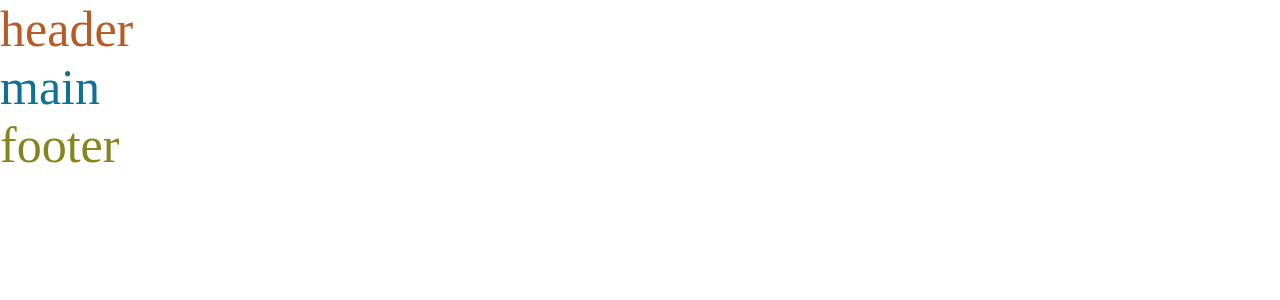
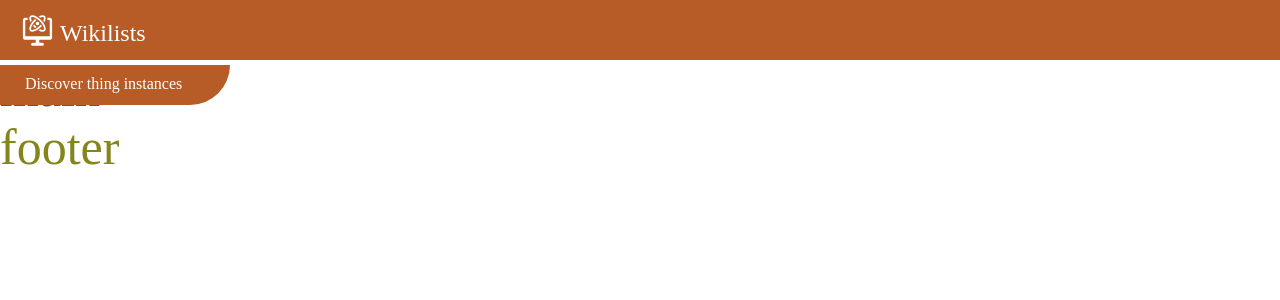
Before and after one commit to devchep/wikidata-lists, a React app: page / in a window 1280 px wide. Shown: the top 300 px of the page. Built offline with nearby package versions, Linux system fonts and the light colour scheme.

Commit message:
:sparkles: add header

```diff
--- /dev/null
+++ b/src/Assets/LogoImage.tsx
@@ -0,0 +1,18 @@
+import React from 'react'
+
+interface LogoImageProps {
+    color: string;
+}
+
+export default function LogoImage({color} : LogoImageProps) {
+    return (
+        <svg width="35" height="35" viewBox="0 0 35 35" fill="none" xmlns="http://www.w3.org/2000/svg">
+        <path d="M17.5 12.25C18.4665 12.25 19.25 11.4665 19.25 10.5C19.25 9.5335 18.4665 8.75 17.5 8.75C16.5335 8.75 15.75 9.5335 15.75 10.5C15.75 11.4665 16.5335 12.25 17.5 12.25Z" fill={color}/>
+        <path d="M20.9866 7.01335C18.0308 4.0576 14.6609 2.32801 12.2966 2.33326C11.3989 2.3356 10.647 2.5876 10.1173 3.11726C9.59056 3.64285 9.33331 4.37493 9.33331 5.27676C9.33331 6.44926 9.75156 7.87085 10.5391 9.36826C10.8961 8.8456 11.2886 8.32176 11.7215 7.80085C11.6252 7.58268 11.5377 7.36626 11.4613 7.15451C11.1825 6.37401 11.0798 5.75568 11.0833 5.2931C11.0868 4.81885 11.2006 4.50851 11.3546 4.35451C11.5109 4.19818 11.8282 4.08326 12.3141 4.08326C12.7744 4.08326 13.3857 4.18651 14.154 4.46126C15.9419 5.10235 17.9818 6.48368 19.7487 8.2506C21.5156 10.0175 22.897 12.0568 23.5381 13.8453C23.8064 14.5938 23.9166 15.1654 23.9166 15.6484C23.9166 16.1553 23.8058 16.4849 23.6454 16.6453C23.4961 16.7947 23.1997 16.9166 22.75 16.9166C22.267 16.9166 21.6504 16.8268 20.8454 16.5386C20.6336 16.4628 20.4178 16.3747 20.2002 16.279C19.6834 16.706 19.1572 17.0986 18.6281 17.4585C20.1372 18.2536 21.5711 18.6666 22.75 18.6666C23.6431 18.6666 24.3623 18.4035 24.8826 17.8826C25.4123 17.3535 25.6666 16.6127 25.6666 15.705C25.6666 13.3408 23.9429 9.96968 20.9866 7.01335V7.01335Z" fill={color}/>
+        <path d="M15.2513 12.7487C14.833 12.3304 14.4387 11.8964 14.0689 11.4548C13.7002 11.9781 13.3741 12.5019 13.1058 13.0147C13.3957 13.3419 13.6955 13.6668 14.0146 13.9859C14.3337 14.305 14.6586 14.6048 14.9864 14.8948C15.4986 14.6264 16.0219 14.2998 16.5457 13.9317C16.1029 13.5613 15.6689 13.1669 15.2513 12.7487V12.7487Z" fill={color}/>
+        <path d="M20.1944 4.72375C20.4143 4.62692 20.6319 4.53825 20.8454 4.46184C21.6142 4.1865 22.2256 4.08325 22.6858 4.08325C23.1717 4.08325 23.4891 4.19817 23.646 4.3545C23.7947 4.50384 23.9061 4.80017 23.9166 5.24992C23.9271 5.71717 23.8268 6.3495 23.5386 7.1545C23.4634 7.36509 23.3759 7.57975 23.2802 7.79675C23.7131 8.3165 24.1074 8.83975 24.4644 9.36242C25.2484 7.86908 25.6666 6.49242 25.6666 5.28259C25.6666 4.39184 25.41 3.644 24.8826 3.11725C24.3623 2.59634 23.6267 2.33325 22.75 2.33325C21.5833 2.33325 20.1442 2.74392 18.6381 3.53609C19.1578 3.89134 19.677 4.29383 20.1944 4.72375Z" fill={color}/>
+        <path d="M20.9318 11.4554C20.5613 11.897 20.167 12.331 19.7493 12.7493C17.9824 14.5162 15.9431 15.8975 14.1546 16.5386C12.5749 17.1044 11.6597 16.9493 11.3546 16.6459C11.0507 16.3414 10.8955 15.4256 11.4619 13.8459C12.103 12.058 13.4843 10.0181 15.2513 8.25117C15.6695 7.83292 16.1041 7.438 16.5457 7.06759C16.0218 6.69834 15.4974 6.37517 14.9835 6.10742C14.6574 6.39676 14.3331 6.69542 14.014 7.0145C9.93651 11.092 8.19234 15.9582 10.1173 17.8838C12.0423 19.8093 16.9091 18.0652 20.9866 13.9871C21.3057 13.668 21.6055 13.3431 21.896 13.0158C21.6265 12.5025 21.3004 11.9787 20.9318 11.4554V11.4554Z" fill={color}/>
+        <path d="M29.75 4.66675H27.3858C27.4103 4.9065 27.4173 5.15383 27.4167 5.40816C27.4155 5.93958 27.3449 6.44417 27.2219 7.00008H29.75V23.3334H5.25002V7.00008H7.77819C7.6481 6.41558 7.5851 5.85733 7.58335 5.32941C7.58219 5.1025 7.59269 4.882 7.61427 4.66675H5.25002C3.96144 4.66675 2.91669 5.7115 2.91669 7.00008V24.5001C2.91669 25.7887 3.96144 26.8334 5.25002 26.8334H15.75V29.7501H12.8334C11.8674 29.7501 11.0834 30.5341 11.0834 31.5001C11.0834 32.1441 11.606 32.6668 12.25 32.6668H22.75C23.394 32.6668 23.9167 32.1441 23.9167 31.5001C23.9167 30.5341 23.1327 29.7501 22.1667 29.7501H19.25V26.8334H29.75C31.0386 26.8334 32.0834 25.7887 32.0834 24.5001V7.00008C32.0834 5.7115 31.0386 4.66675 29.75 4.66675Z" fill={color}/>
+        </svg>
+    )
+}
--- /dev/null
+++ b/src/Components/HeaderPin/header-pin.scss
@@ -0,0 +1,17 @@
+.header-pin {
+    position: absolute;
+    width: 18%;
+    min-width: 200px;
+    height: 40px;
+    left: 0px;
+    top: 65px;
+
+    background: #B85C27;
+    border-radius: 0px 0px 100px 0px;
+
+    &__text {
+        padding: 10px 0 10px 25px;
+        font-size: 16px;
+        color: #fff;
+    }
+}
--- /dev/null
+++ b/src/Components/HeaderPin/index.tsx
@@ -0,0 +1,12 @@
+import styles from './header-pin.scss'
+
+export default function HeaderPin() {
+
+    return (
+        <div className={styles['header-pin']}>
+            <p className={styles['header-pin__text']}>
+                Discover thing instances
+            </p>
+        </div>
+    )
+}
--- /dev/null
+++ b/src/Components/Logo/index.tsx
@@ -0,0 +1,28 @@
+import React, {useState} from 'react'
+import LogoImage from '../../Assets/LogoImage'
+import styles from './logo.scss'
+
+const hoverColor = "#28345F"
+const color = "#FFFFFF"
+
+export default function Logo() {
+    const [isHovered, setIsHovered] = useState<boolean>(false)
+
+    return (
+        <div
+            className={styles['logo']}
+            onMouseEnter={() => setIsHovered(true)}
+            onMouseLeave={() => setIsHovered(false)}
+        >
+            <LogoImage color={isHovered? hoverColor: color}/>
+            <p className={
+                `
+                ${styles['logo__text']}
+                ${isHovered && styles['logo__text--hovered']}
+                `
+            }>
+            Wikilists
+            </p>
+        </div>
+    )
+}
--- /dev/null
+++ b/src/Components/Logo/logo.scss
@@ -0,0 +1,19 @@
+.logo {
+    display: flex;
+    align-items: center;
+    font-size: 24px;
+
+    &:hover {
+        cursor: pointer;
+    }
+
+    &__text {
+        color: #fff;
+        margin-left: 5px;
+        margin-top: 6px;
+    }
+    &__text--hovered {
+        color: #28345F;
+        text-decoration: underline;
+    }
+}
--- a/src/Layouts/Header/header.scss
+++ b/src/Layouts/Header/header.scss
@@ -1,11 +1,14 @@
 $backgroundColor: #b85c27;
 
 .header {
-    color: $backgroundColor;
-    font-size: 50px;
+    position: relative;
+    background-color: $backgroundColor;
+    display: flex;
+    align-items: center;
+    width: 100%;
+    height: 60px;
+
+    &__logo-wrapper {
+        padding-left: 20px;
+    }
 }
-
-.header__logo {
-    color: #fff;
-    font-size: 50px;
-}
--- a/src/Layouts/Header/index.tsx
+++ b/src/Layouts/Header/index.tsx
@@ -1,10 +1,15 @@
 import React from 'react'
+import HeaderPin from '../../Components/HeaderPin'
+import Logo from '../../Components/Logo'
 import styles from './header.scss'
 
 export default function Header() {
     return (
-        <header className={styles.header}>
-            header
+        <header className={styles['header']}>
+            <div className={styles['header__logo-wrapper']}>
+                <Logo/>
+            </div>
+            <HeaderPin/>
         </header>
     )
 }
--- a/webpack.config.js
+++ b/webpack.config.js
@@ -6,7 +6,7 @@ module.exports = {
     output: { path: path.join(__dirname, "build"), filename: "index.bundle.js" },
     mode: process.env.NODE_ENV || "development",
     resolve: {
-        extensions: [".js", ".jsx", ".tsx", ".ts"],
+        extensions: [".js", ".jsx", ".tsx", ".ts", ".scss"],
     },
     module: {
         rules: [
```
